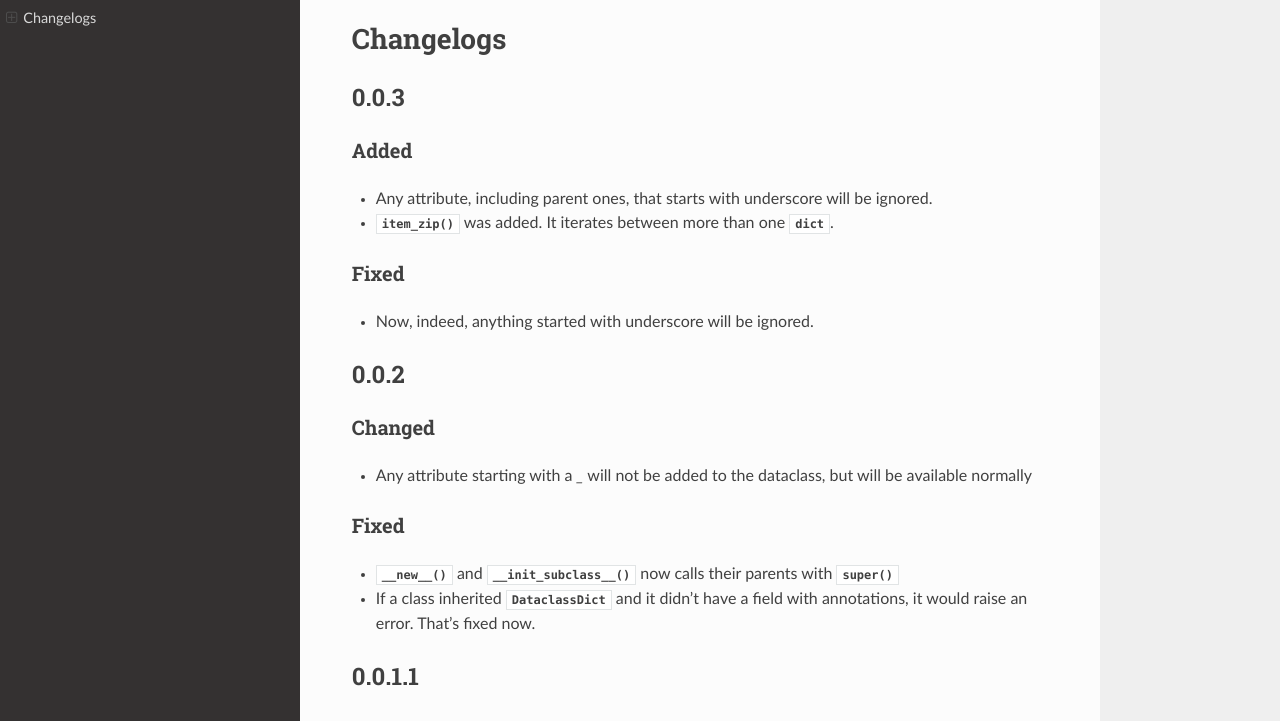
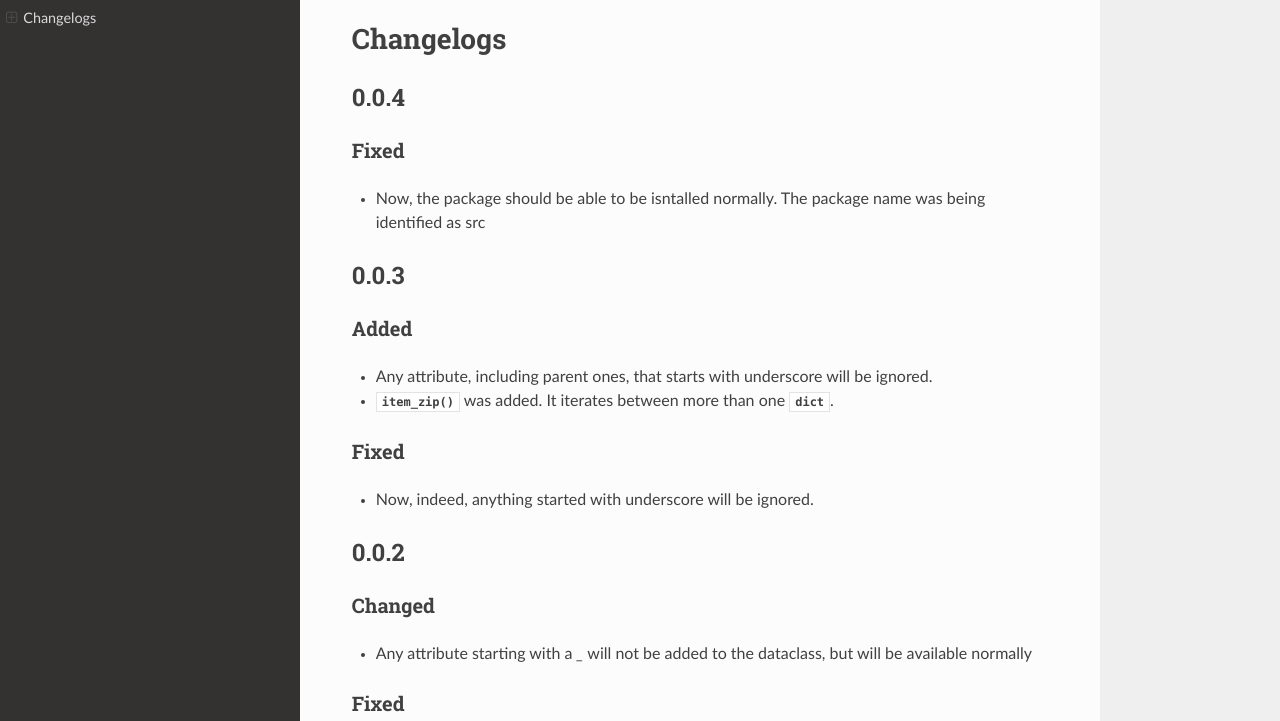
Before and after one commit to leandro-benedet-garcia/dataclass_dict, a Sphinx documentation site: the page built from docs/source/index.rst, in a window 1280 px wide and 900 px high, scrolled down 1553 px, cut to the strip 179-900 px from the top of the window. Built offline with Sphinx 7.4.7 and the Read the Docs theme 2.0.0, drawn with Linux system fonts in a browser that asks for light colours; the version number could not be read and is left out.

Commit message:
added changelog

```diff
--- a/docs/source/index.rst
+++ b/docs/source/index.rst
@@ -87,6 +87,13 @@ Utils
 
 Changelogs
 ===========
+0.0.4
+------
+Fixed
+^^^^^^
+- Now, the package should be able to be isntalled normally. The package name was being identified as
+  src
+
 0.0.3
 ------
 Added
```
